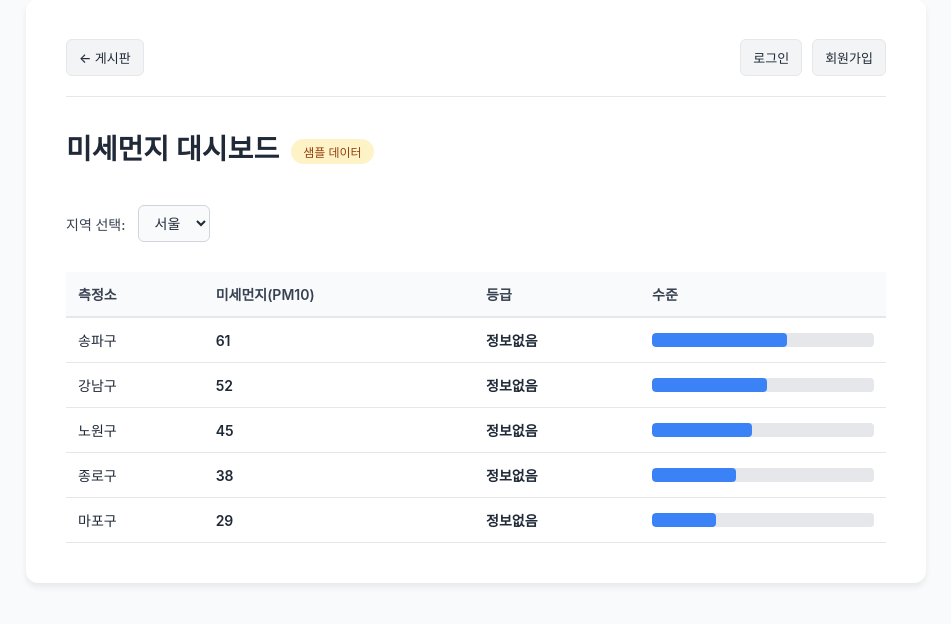
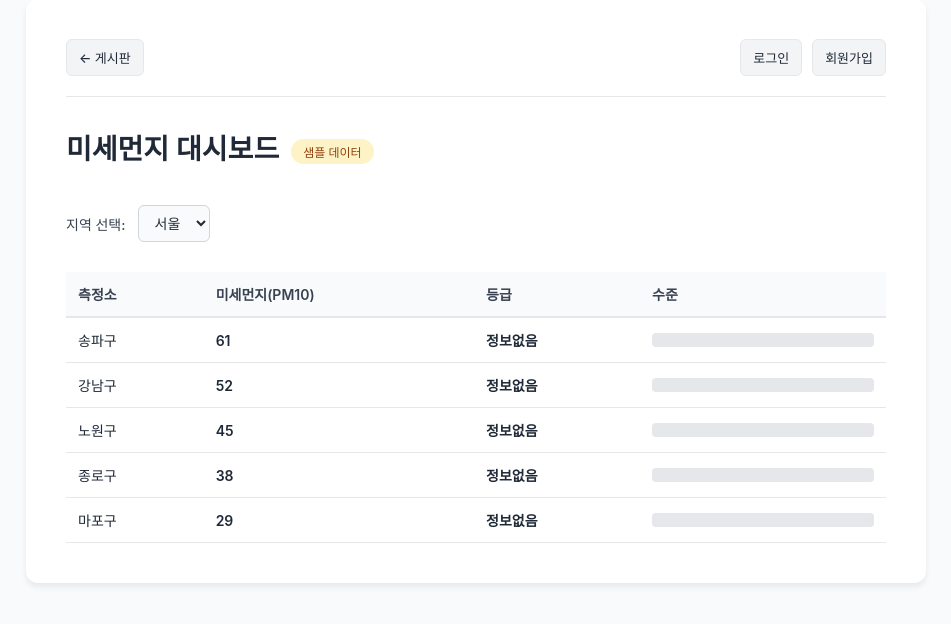
Before and after one commit to sihoo11/week_06_bbs, a Flask app: page /dashboard in a window 1280 px wide. Shown: the part 21-645 px from the top of the page, without its empty margins (164-1115 px from the left). Run offline with Flask 3, Linux system fonts and the light colour scheme; tables that the repository leaves empty hold one stand-in row (values such as "Sample post"); a database or web service that is not in the repository returns one stand-in record (values such as "Sample title"); data that the repository does not hold is empty.

Commit message:
Fix: 막대 그래프 초기값을 0으로 설정
- 애니메이션 발동 전 기존 값이 보이지 않도록 수정
- width: 0 !important로 강제 설정

Co-Authored-By: Claude Haiku 4.5 <noreply@anthropic.com>

```diff
--- a/templates/dashboard.html
+++ b/templates/dashboard.html
@@ -225,6 +225,7 @@
       background: #3b82f6;
       height: 14px;
       border-radius: 4px;
+      width: 0 !important;
       animation: slideUp 1.5s cubic-bezier(0.34, 1.56, 0.64, 1) forwards;
     }
 
```
